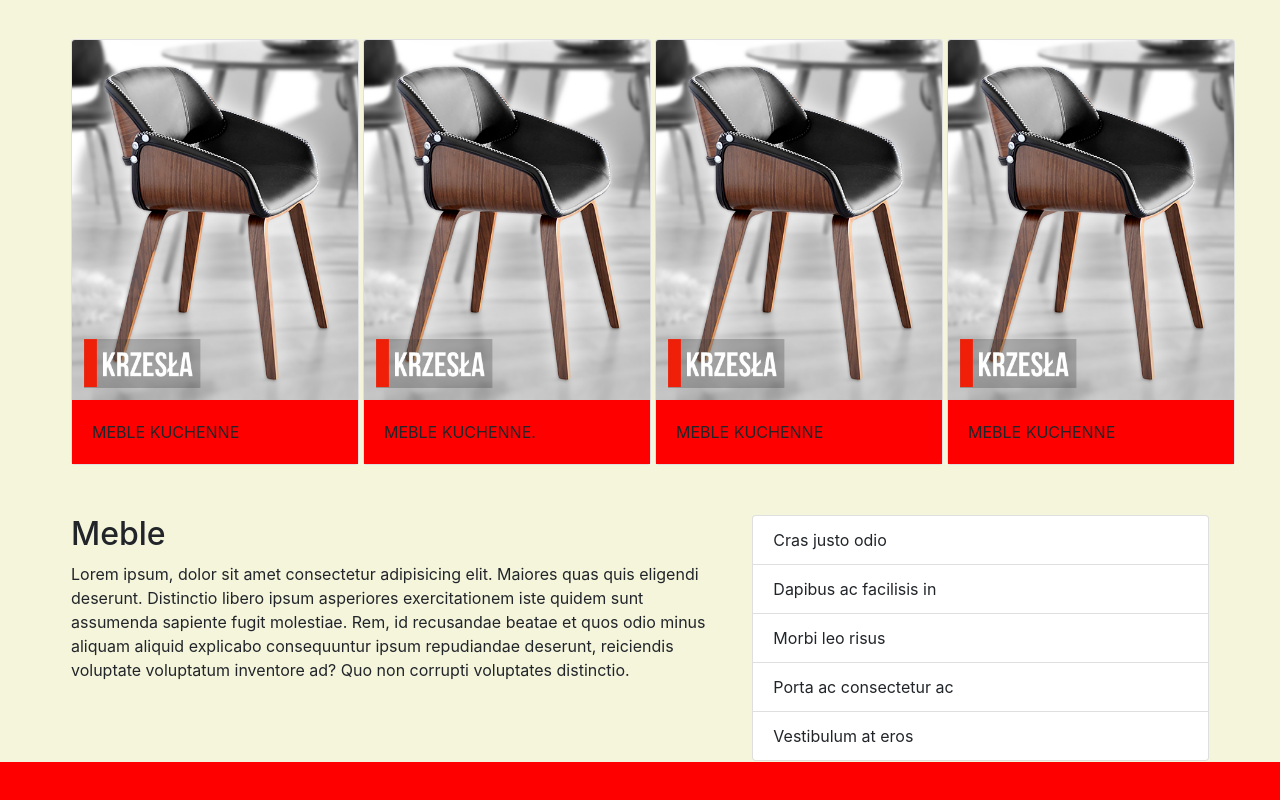
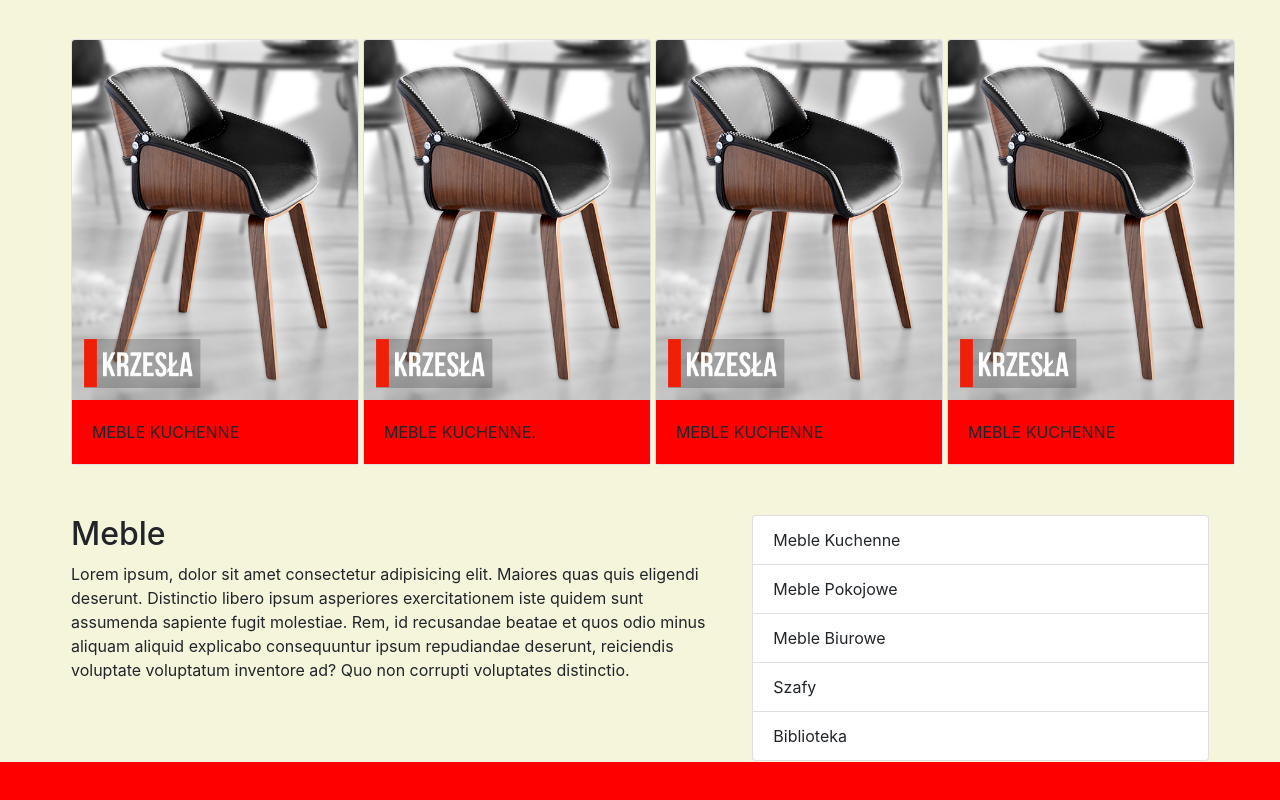
Before and after one commit to Fabko123/BootStrap, a plain HTML site: page index.html in a window 1280 px wide. Shown: the part 991-1791 px from the top of the page. Drawn offline with nearby package versions, Linux system fonts and the light colour scheme; files whose address does not match are found by name.

Commit message:
Update index.html

```diff
--- a/index.html
+++ b/index.html
@@ -88,11 +88,11 @@
               </div>
               <div class="col-sm-12 col-md-12 col-lg-5">
                 <ul class="list-group">
-                  <li class="list-group-item">Cras justo odio</li>
-                  <li class="list-group-item">Dapibus ac facilisis in</li>
-                  <li class="list-group-item">Morbi leo risus</li>
-                  <li class="list-group-item">Porta ac consectetur ac</li>
-                  <li class="list-group-item">Vestibulum at eros</li>
+                  <li class="list-group-item">Meble Kuchenne</li>
+                  <li class="list-group-item">Meble Pokojowe</li>
+                  <li class="list-group-item">Meble Biurowe</li>
+                  <li class="list-group-item">Szafy</li>
+                  <li class="list-group-item">Biblioteka</li>
                 </ul>
               </div>
             </div>
```
